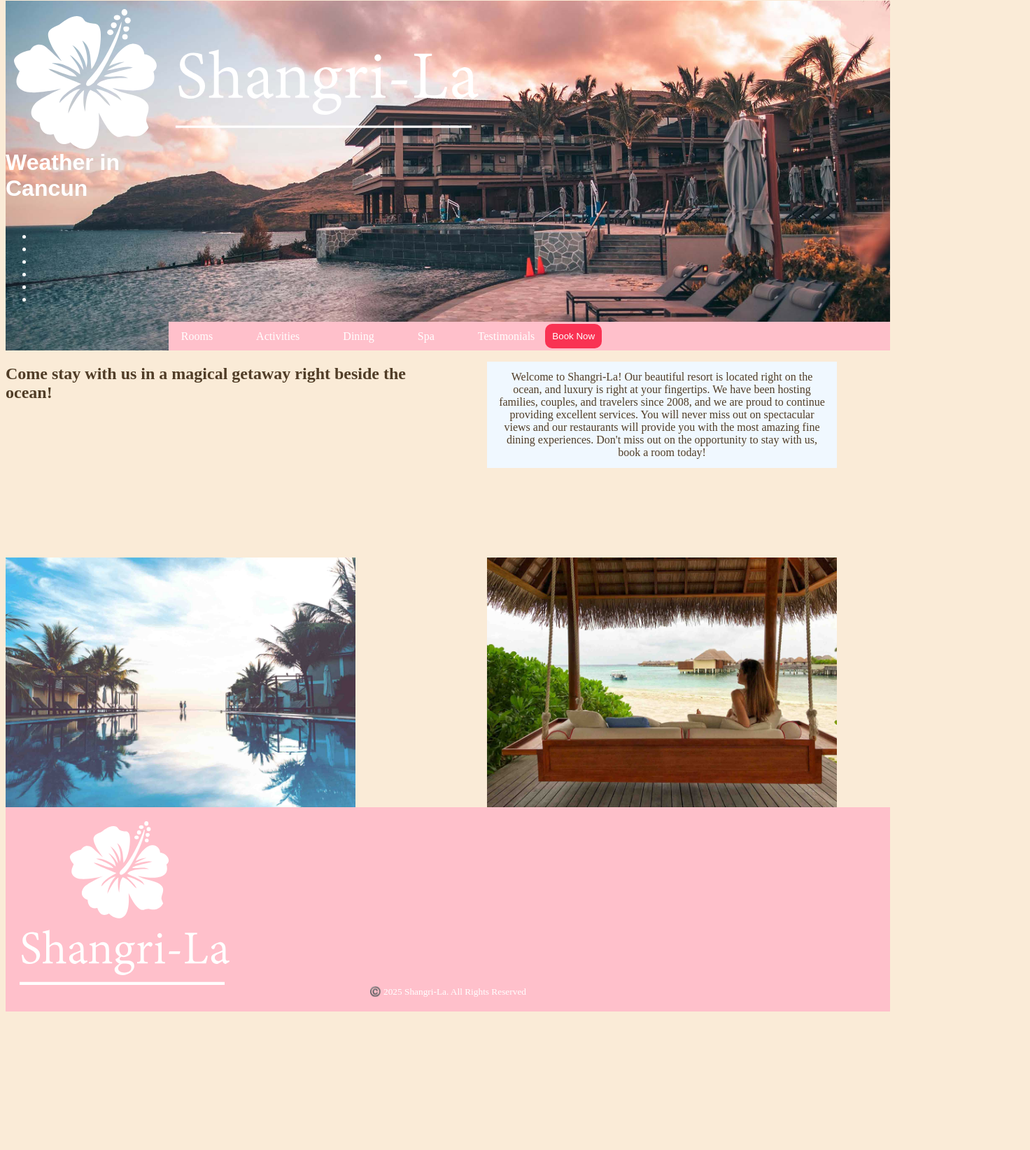
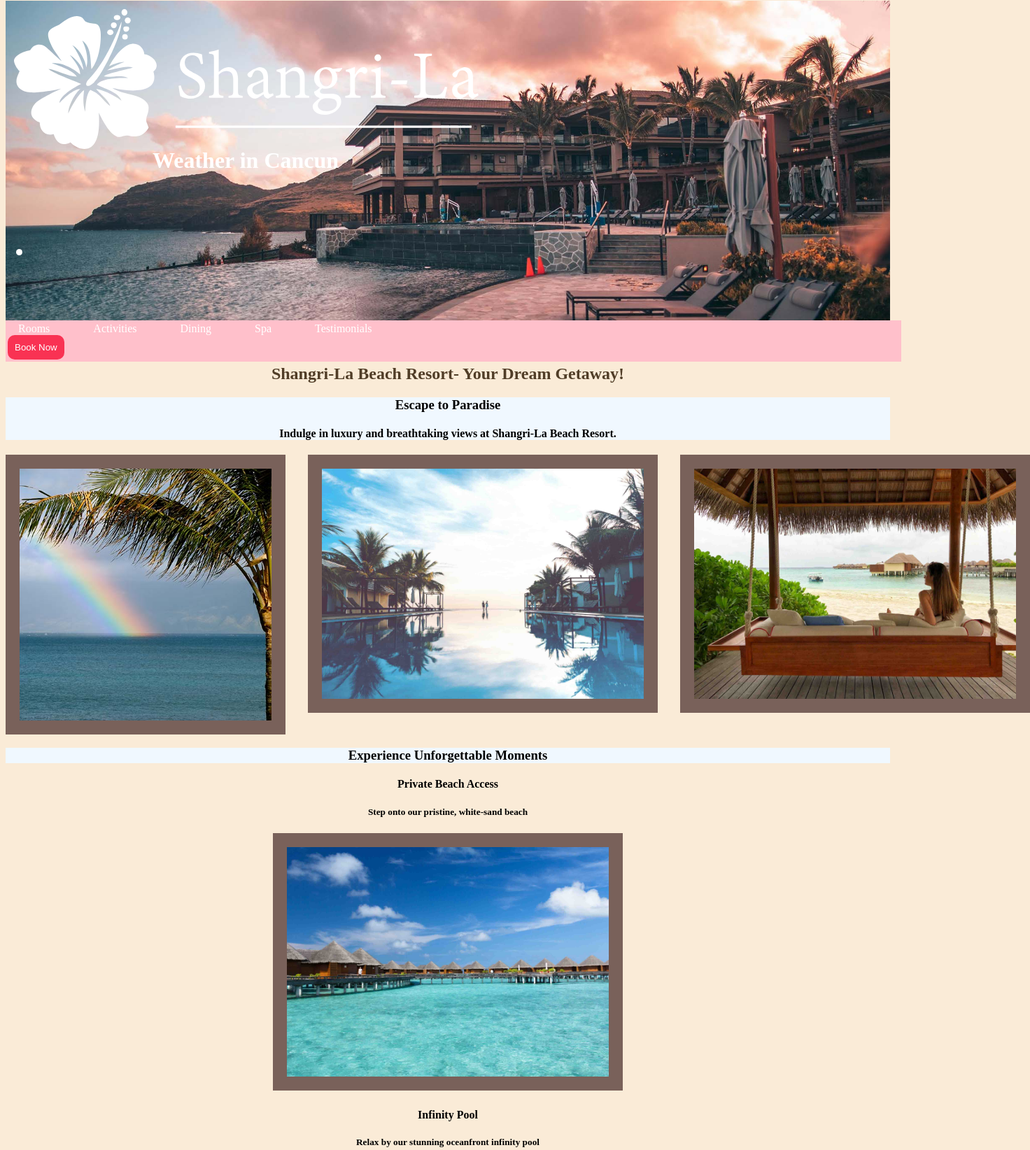
Before and after one commit to taylormathieu/cprg-218-FinalProject, a plain HTML site: page homepage.html in a window 1280 px wide. Shown: the part 7-1651 px from the top of the page at 70% size, 1472 px wide, since content can reach past the window. Before the commit the page ends 1461 px from the top, so only its background shows below. Drawn offline with Linux system fonts and the light colour scheme; no server answers.

Commit message:
update html and css
updating homepage layout and css adding photos and content to the body section

```diff
--- a/homepage.html
+++ b/homepage.html
@@ -11,15 +11,11 @@
     <body>
     <header class="header">
        <img src="logo.svg" alt="logo" id="logo">
-       <h1>Weather in Cancun</h1>
+    <h1>Weather in Cancun</h1>
     <img src="" alt="" id="icon">
     <ul id="cancun">
         <li id="temperature"></li>
-        <li id="description"></li>
-        <li id="humidity"></li>
-        <li id="low"></li>
-        <li id="high"></li>
-        <li id="feels"></li>
+
     </ul>
     <nav>
         <ul>
@@ -34,15 +30,46 @@
     </nav>
     </header>
     <main>
-        <h2>Come stay with us in a magical getaway right beside the ocean!</h2>
-        <p id="welcome">Welcome to Shangri-La! Our beautiful resort is located right on the ocean, and luxury is right at your fingertips. We have been hosting families, couples, and travelers since 2008, and we are proud to continue providing excellent services. You will never miss out on spectacular views and our restaurants will provide you with the most amazing fine dining experiences. Don't miss out on the opportunity to stay with us, book a room today! </p>
+    <section class="main-container">
+        <h2>Shangri-La Beach Resort- Your Dream Getaway!</h2>
+        </section>
+    <section id="paradise">
+        <h3 id="welcome">Escape to Paradise</h3>
+        <h4>Indulge in luxury and breathtaking views at Shangri-La Beach Resort.</h4>
+        </section>
+    <seciton id="section1">
+        <img src="palm-tree.jpg" id="palm">
         <img src="couple_photo.jpg" id="couple">
         <img src="bench_photo.jpg" id="bench">
+        </seciton>
+
+        <h3 id="moments">Experience Unforgettable Moments</h3>
+    <section class="experience">
+        <h4>Private Beach Access</h4>
+        <h5>Step onto our pristine, white-sand beach</h5>
+        <img src="whitesandbeach-3.jpg" id="sand">
+        <h4>Infinity Pool</h4>
+        <h5>Relax by our stunning oceanfront infinity pool</h5>
+        <img src="poolside-3.jpg" id="poolside">
+        <h4>World-Class Spa</h4>
+        <h5>Rejuvinate your mind and body at our spa</h5>
+        <img src="womanspa-3.jpg" id="woman">
+        <h4>Exquisite Dining</h4>
+        <h5>Savor culinary delights at our restaurants</h5>
+        <img src="pooldiner-3.jpg" id="pool-diner">
+    </section>
+
     </main>
+    </section>
 
     </body>
     <footer>
         <img src="footer_logo.svg" id="footerlogo">
+        <ul class="list">
+            <li>Testimonials</li>
+            <li>FAQ's</li>
+            <li>Policies</li>
+        </ul>
         <small>©️ 2025 Shangri-La. All Rights Reserved</small>
 
     </footer>
--- a/styles.css
+++ b/styles.css
@@ -11,9 +11,8 @@ body{
     background-size:cover;
     background-position:center;
     height: 500px;
-    display:flex;
-    justify-content:space-between;
-    align-items: center;
+    display:grid;
+
 
 }
 
@@ -29,11 +28,18 @@ body{
 
 h1{
     color:white;
-    font-family:Arial, Helvetica, sans-serif;
+    font-family:Arima Madurai;
+    margin:10px;
+    padding:200px;
+    left:auto;
+
+
 }
 
 #cancun{
     color:white;
+    font-family:Arima Madurai;
+    font-size:30px;
     position:absolute;
     top:320px;
 }
@@ -49,9 +55,7 @@ nav{
     padding:0px;
     margin-top:auto;
     width:100vw;
-    display:flex;
-    align-items: center;
-    justify-content:flex-start;
+
 }
 
 nav ul{
@@ -93,33 +97,79 @@ nav ul li a:hover{
     color:black;
 }
 
-main{
-    display:grid;
-    grid-template-columns:repeat(2, 1fr);
-    gap:7rem;
-    justify-content: center;
-}
+
 
 h2{
     color:rgb(80, 61, 39);
     font-family:Arima Madurai;
+    text-align:center;
 }
 
 #welcome{
-    border:3px solid aliceblue;
+    text-align:center;
+    font-family:Arima Madurai;
+
+}
+
+h4{
+    text-align:center;
+    font-family:Arima Madurai;
+}
+
+#paradise{
     background-color: aliceblue;
-    color:rgb(80, 61, 39);
-    padding:10px;
-    width:500px;
-    font-family:Arima Madurai;
-    text-align: center;
+}
+
+#section1{
+    display:grid;
+    grid-template-columns:repeat(3, 1fr);
+    gap:2rem;
+}
+
+#palm{
+    max-width:500px;
+    height:400px;
+    border:20px solid rgba(56, 26, 26, 0.66);
 }
 
 #couple{
     max-width:500px;
+    border:20px solid rgba(56, 26, 26, 0.66);
 }
 
 #bench{
+    max-width:500px;
+    border:20px solid rgba(56, 26, 26, 0.66);
+
+}
+
+
+
+#moments{
+    text-align:center;
+    background-color:aliceblue;
+}
+
+.experience{
+    text-align:center;
+    font-family:Arima Madurai;
+}
+
+#sand{
+    max-width:500px;
+    border:20px solid rgba(56, 26, 26, 0.66);
+}
+
+#poolside{
+    max-width:500px;
+    border:20px solid rgba(56, 26, 26, 0.66);
+}
+
+#woman{
+    max-width:500px;
+}
+
+#pool-diner{
     max-width:500px;
 }
 
@@ -127,11 +177,22 @@ footer{
     background-color: pink;
     color:white;
     text-align:center;
-    padding:20px;
+    padding:10px;
+    margin:0;
 }
 
 #footerlogo{
     display:flex;
-    width:300px;
+    max-width:300px;
+
 
 }
+
+.list{
+    list-style-type:none;
+    display:grid;
+    grid-template-columns:1fr;
+    gap:2rem;
+    justify-content: center;
+    align-items: start;
+}
--- a/weather.js
+++ b/weather.js
@@ -4,11 +4,7 @@ fetch("https://api.openweathermap.org/data/2.5/weather?q=Cancun&appid=c5d238b4d5
     console.log(data);
     console.log(data.main.temp);
     temperature.textContent = "Temperature: " +data.main.temp + "°C";
-    description.textContent = "Description: "+data.weather[0].description;
-    humidity.textContent = "Humidity: "+data.main.humidity + "%";
-    low.textContent = "Low Temperature: "+data.main.temp_min + "°C";
-    high.textContent = "High Temperature: "+data.main.temp_max + "°C";
-    feels.textContent = "Feels Like:" +data.main.feels_like + "°C";
+
 //icon //
 const weathericon = "https://openweathermap.org/img/wn/"+data.weather[0].icon+".png";
 console.log(weathericon);
```
Also changed, not shown: palm-tree.jpg (added), pooldiner-3.jpg (added), poolside-3.jpg (added), whitesandbeach-3.jpg (added), womanspa-3.jpg (added).
